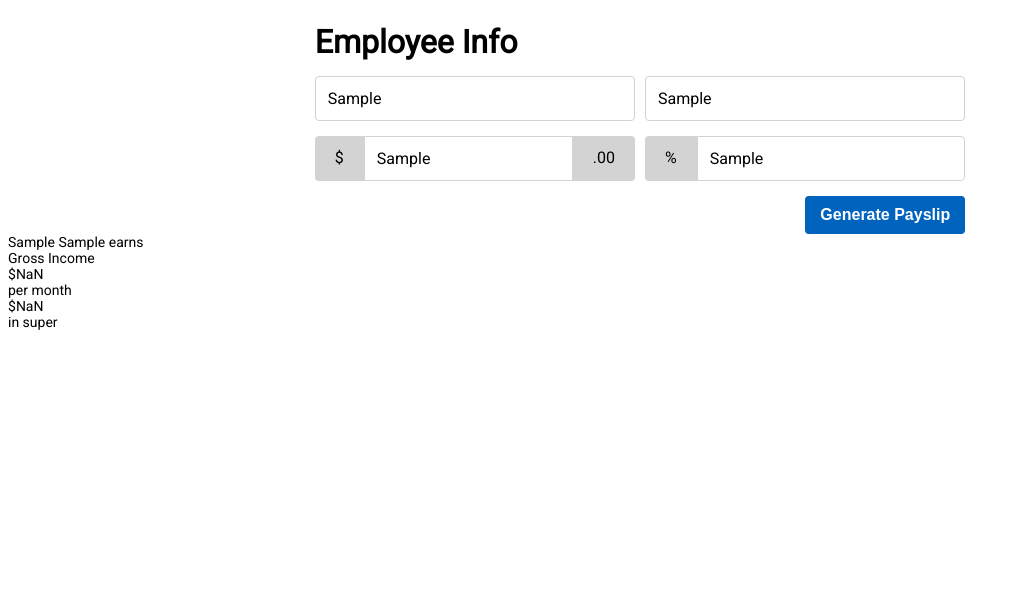
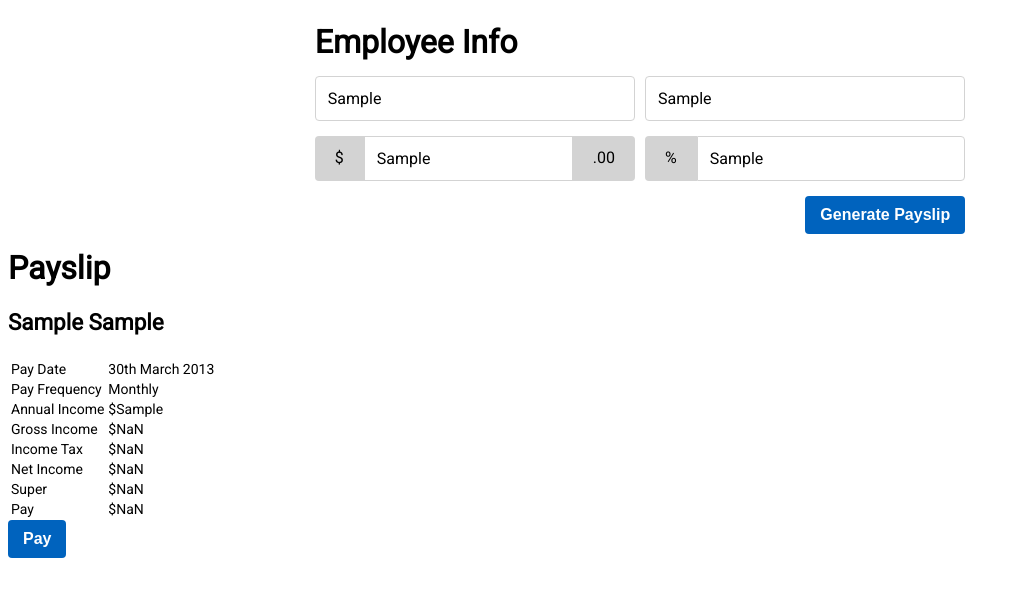
Before and after one commit to amtrav42/myob, a React app: page / in a window 1280 px wide. Both pictures are taken after typing "Sample", "Sample", "Sample", "Sample" into the empty fields and a click on the button "Generate Payslip". Shown: the top 596 px of the page, without its empty margins (0-1020 px from the left). Built offline with nearby package versions, Linux system fonts and the light colour scheme.

Commit message:
added payslip grid

```diff
--- a/src/components/Main/index.jsx
+++ b/src/components/Main/index.jsx
@@ -43,7 +43,7 @@ class Main extends Component {
   }
 
   render(){
-    const { hasFormSubmitted, superPaid, grossIncome, firstName, lastName } = this.state;
+    const { hasFormSubmitted, superPaid, grossIncome, firstName, lastName, pay, netIncome, incomeTax, salary } = this.state;
     console.log(this.state);
     return (
       <main>
@@ -79,12 +79,43 @@ class Main extends Component {
             {hasFormSubmitted && (
               <div className="reportWrapper">
                 <div className="report">
-                  <div>{firstName} {lastName} earns</div>
-                  <div>Gross Income</div>
-                  <div>${grossIncome}</div>
-                  <div>per month</div>
-                  <div>${superPaid}</div>
-                  <div>in super</div>
+                  <h2>Payslip</h2>
+                  <div><h3>{firstName} {lastName}</h3></div>
+                  <table>
+                    <tr>
+                      <td>Pay Date</td>
+                      <td>30th March 2013</td>
+                    </tr>
+                    <tr>
+                      <td>Pay Frequency</td>
+                      <td>Monthly</td>
+                    </tr>
+                    <tr>
+                      <td>Annual Income</td>
+                      <td>${salary}</td>
+                    </tr>
+                    <tr>
+                      <td>Gross Income</td>
+                      <td>${grossIncome}</td>
+                    </tr>
+                    <tr>
+                      <td>Income Tax</td>
+                      <td>${incomeTax}</td>
+                    </tr>
+                    <tr>
+                      <td>Net Income</td>
+                      <td>${netIncome}</td>
+                    </tr>
+                    <tr>
+                      <td>Super</td>
+                      <td>${superPaid}</td>
+                    </tr>
+                    <tr>
+                      <td>Pay</td>
+                      <td>${pay}</td>
+                    </tr>
+                  </table>
+                  <button>Pay</button>
                 </div>
               </div>
             )}
--- a/src/components/Main/styles.scss
+++ b/src/components/Main/styles.scss
@@ -10,6 +10,9 @@ body{
 h2{
   font-size: 2rem;
   margin: 15px 0px;
+}
+h3{
+  font-size: 1.4rem;
 }
 div{
   margin: 0;
```
